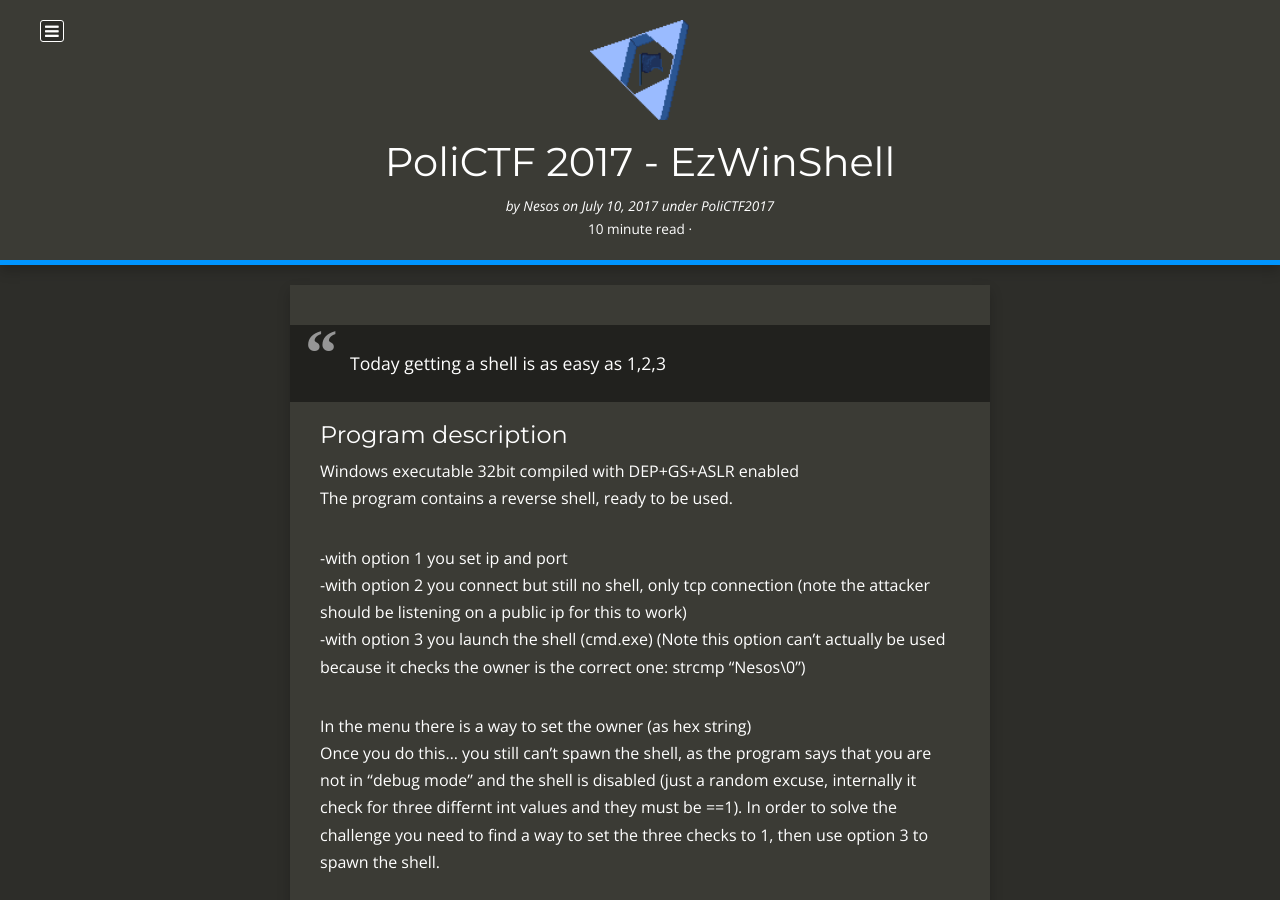
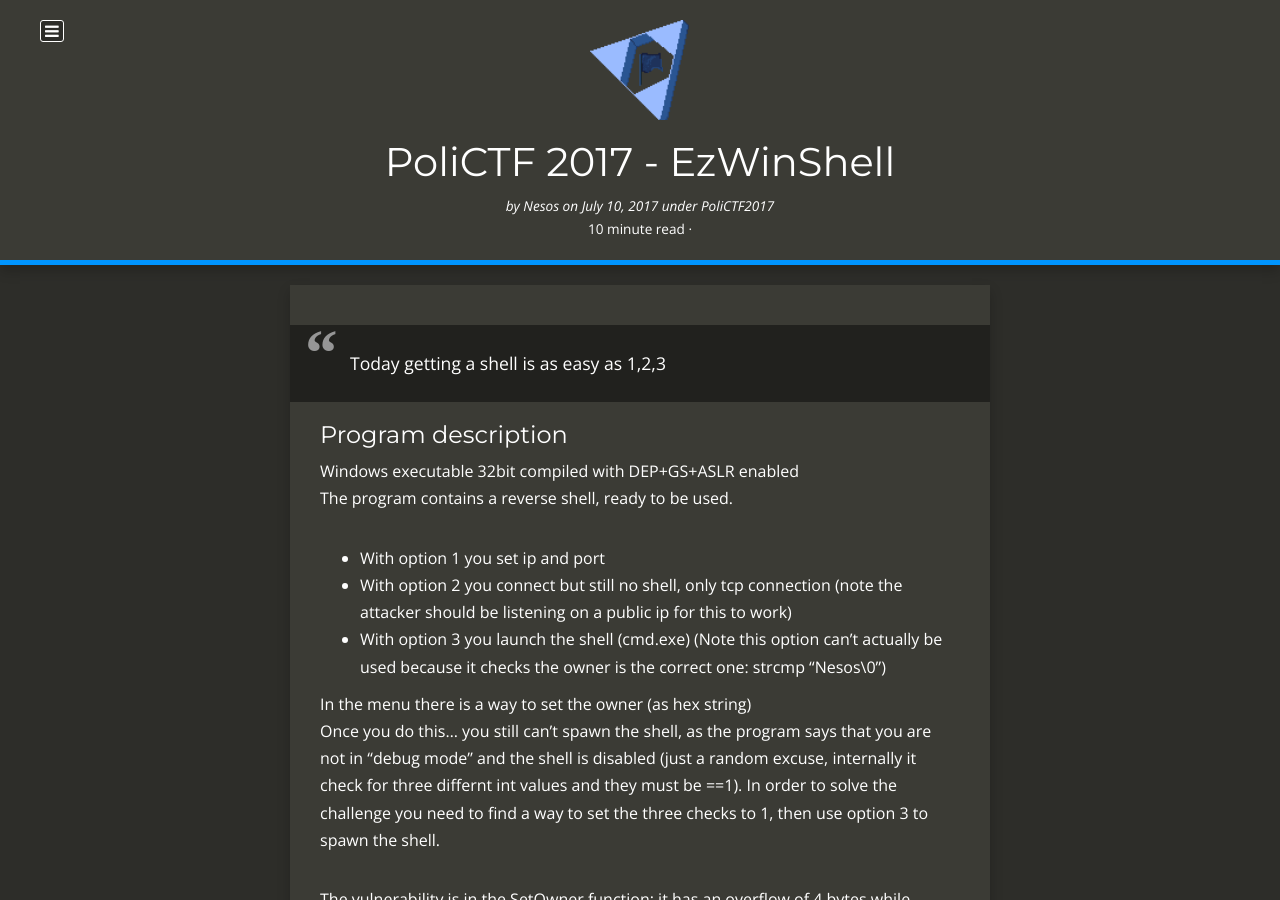
Before and after one commit to TowerofHanoi/towerofhanoi.github.io, a Jekyll site: the page built from _posts/2017-07-10-EzWinShell.md, in a window 1280 px wide and 900 px high. Built offline with Jekyll 4.4.1, drawn with Linux system fonts in a browser that asks for light colours; nearby versions of some CDN libraries; comment, search, counter and statistics services are not loaded.

Commit message:
added source, exe chall, fixed new lines
now all new lines are double space \r\n
added source and chall
fixed python ip exploit
minor fixes

```diff
--- a/_posts/2017-07-10-EzWinShell.md
+++ b/_posts/2017-07-10-EzWinShell.md
@@ -22,9 +22,9 @@
 Windows executable 32bit compiled with DEP+GS+ASLR enabled
 The program contains a reverse shell, ready to be used.
 
--with option 1 you set ip and port
--with option 2 you connect but still no shell, only tcp connection (note the attacker should be listening on a public ip for this to work)
--with option 3 you launch the shell (cmd.exe) (Note this option can't actually be used because it checks the owner is the correct one: strcmp "Nesos\0")
+- With option 1 you set ip and port
+- With option 2 you connect but still no shell, only tcp connection (note the attacker should be listening on a public ip for this to work)
+- With option 3 you launch the shell (cmd.exe) (Note this option can't actually be used because it checks the owner is the correct one: strcmp "Nesos\0")
 
 In the menu there is a way to set the owner (as hex string)
 Once you do this... you still can't spawn the shell, as the program says that you are not in "debug mode" and the shell is disabled (just a random excuse, internally it check for three differnt int values and they must be ==1). In order to solve the challenge you need to find a way to set the three checks to 1, then use option 3 to spawn the shell.
```
